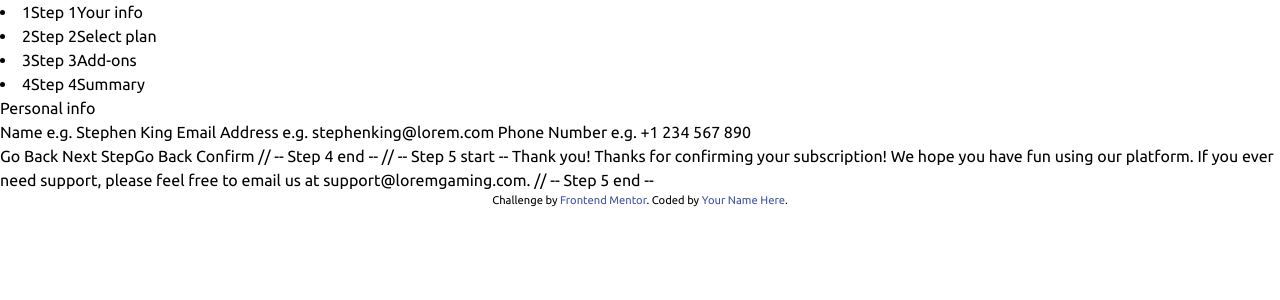
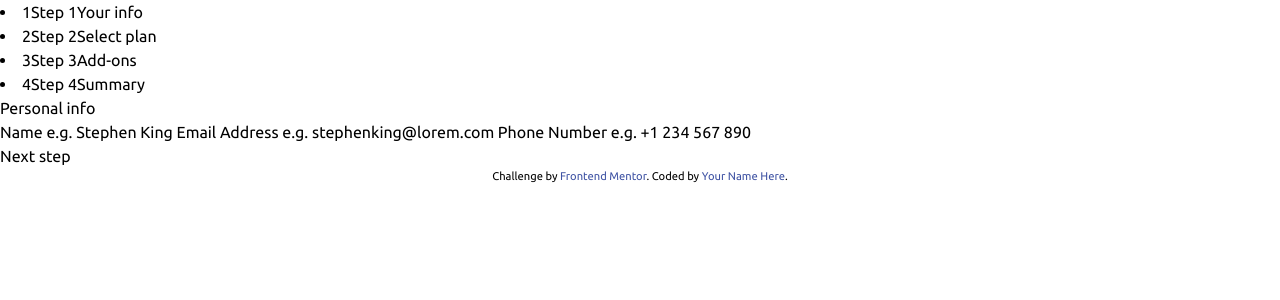
Before and after one commit to Ruchdane/fem-multi-step-form, a React (Vite) app: page / in a window 1280 px wide. Shown: the top 300 px of the page. Built offline with nearby package versions, Linux system fonts and the light colour scheme.

Commit message:
add step-action and fixed navigation

```diff
--- a/src/App.jsx
+++ b/src/App.jsx
@@ -1,6 +1,7 @@
 import { useState } from 'react'
 import './App.css'
 import { StepList } from './components/step';
+import { StepAction } from './components/step-action';
 import { StepCard } from './components/step-card';
 
 
@@ -8,6 +9,15 @@ const steps = ["Your info","Select plan","Add-ons","Summary"]
 function App() {
 
   const [active_step, set_active_step] = useState(0);
+  function go_back(){
+    set_active_step(active_step - 1);
+  }
+  function next_step(){
+    set_active_step(active_step + 1);
+  }
+  function confirm(){
+    set_active_step(active_step + 1);
+  }
   return (
     <>
       <StepList steps={steps} active_elt={active_step} onchange={step => set_active_step(step)}/>
@@ -61,8 +71,6 @@ function App() {
       +$2/mo
 
     </StepCard>
-    Go Back
-    Next Step
 
 
     <StepCard
@@ -76,20 +84,15 @@ function App() {
     Total (per month/year)
 
     </StepCard>
-    Go Back
-    Confirm
 
-    // -- Step 4 end --
-
-    // -- Step 5 start --
-
+  { active_step === 4 ?  <div>
     Thank you!
 
     Thanks for confirming your subscription! We hope you have fun
     using our platform. If you ever need support, please feel free
     to email us at support@loremgaming.com.
-
-    // -- Step 5 end --
+    </div> : null}
+    <StepAction idx={active_step} back={go_back} next={next_step} confirm={confirm}/>
       </>
   )
 }
--- a/src/components/step-action.jsx
+++ b/src/components/step-action.jsx
@@ -6,3 +6,18 @@
 
 // Ex:
 // <StepActions idx="2" onreturn={() => console.log()}>
+    // <StepAction idx={active_step} back={go_back} next={next_step} confirm={confirm}/>
+export function StepAction(props){
+  // idx          first_button second button
+  // 0   : Step 1 null            Next Step
+  // 1   : Step 2 Go back         Next Step
+  // 2   : Step 3 Go back         Next Step
+  // 3   : Step 4 Go bacj         Confirm
+  // 4   : Thanks: null
+  return props.idx > 3 ? null:
+      <div>
+        {props.idx > 0 ? <button onClick={props.back}> Go Back </button> : null}
+        {props.idx < 3 ? <button onClick={props.next}> Next step </button> :  <button onClick={props.confirm}> Confirm </button>}
+      </div>
+
+}
--- a/src/components/step.jsx
+++ b/src/components/step.jsx
@@ -6,7 +6,7 @@
 // name
 function StepElement(props){
   let  classNames = props.active ? "active" : "";
-  return <li classNames={classNames}>
+  return <li classNames={classNames} onClick={() => props.onchange(props.idx - 1)}>
     {props.idx}
     Step {props.idx}
     {props.name}
@@ -18,5 +18,5 @@ function StepElement(props){
 // active_element
 // onchange
 export function StepList(props){
-  return props.steps.map((step,i) => <StepElement name={step} idx={i + 1} active={ props.active_elt === i} /> )
+  return props.steps.map((step,i) => <StepElement name={step} idx={i + 1} active={ props.active_elt === i} onchange={props.onchange}/> )
 }
```
